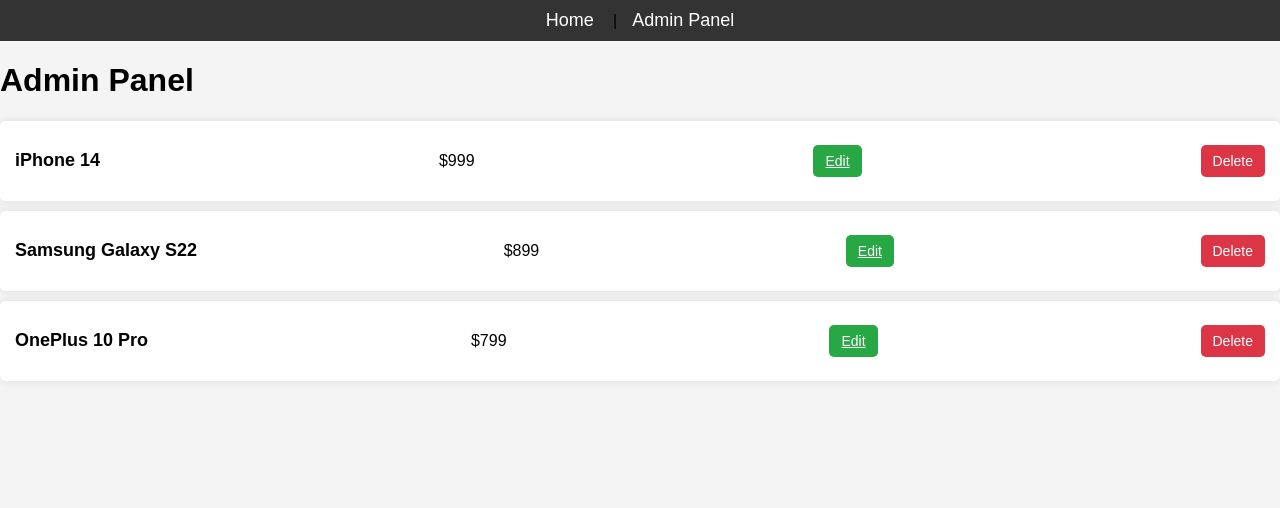
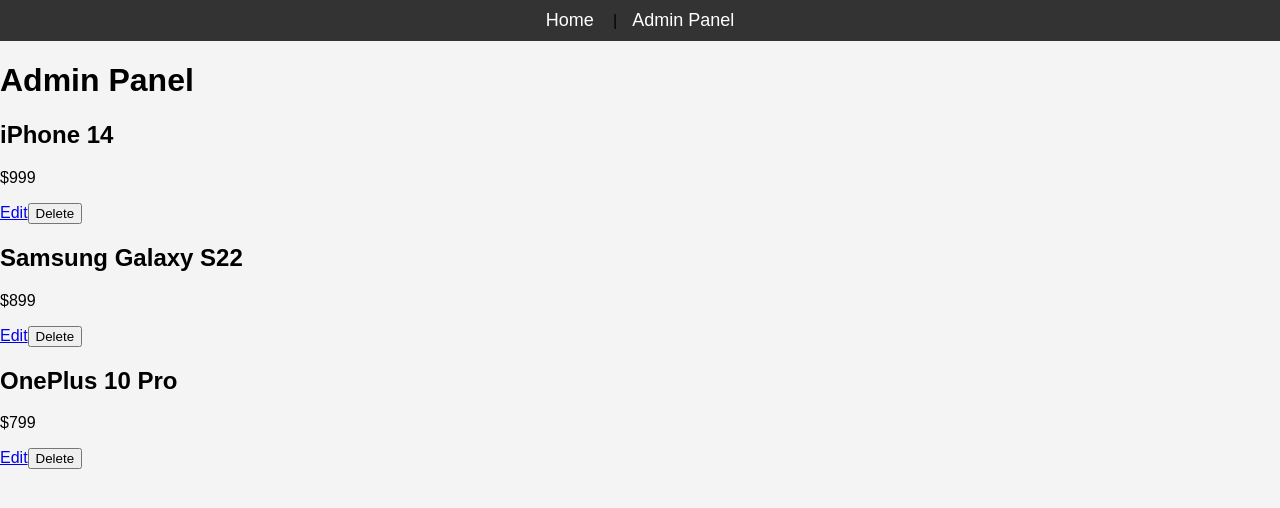
Before and after one commit to acciojob/mobile-store-satyamjha09, a React app: page /admin in a window 1280 px wide. Shown: the top 508 px of the page. Built offline with nearby package versions, Linux system fonts and the light colour scheme.

Commit message:
Done Projects

```diff
--- a/src/components/AdminPanel.js
+++ b/src/components/AdminPanel.js
@@ -10,12 +10,14 @@
     <div className="admin-panel">
       <h1>Admin Panel</h1>
       {products.map((product) => (
-        <div key={product.id} className="admin-product-item">
+        <div className="col-12" key={product.id}>
+        <div>
           <h2>{product.name}</h2>
           <p>{product.price}</p>
-          <Link to={`/admin/edit/${product.id}`} className="edit-btn">Edit</Link>
-          <button className="delete-btn" onClick={() => deleteProduct(product.id)}>Delete</button>
+          <Link to={`/admin/edit/${product.id}`}>Edit</Link>
+          <button onClick={() => deleteProduct(product.id)}>Delete</button>
         </div>
+      </div>
       ))}
     </div>
   );
```
